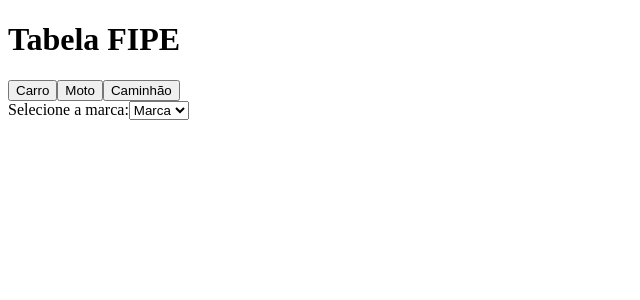
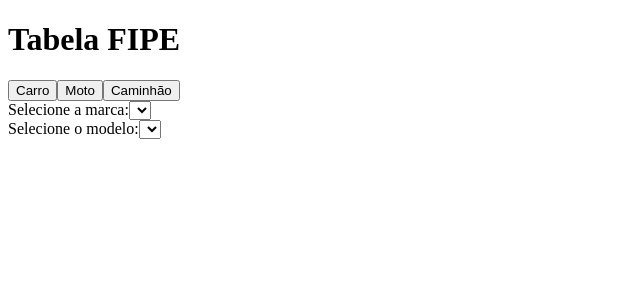
Before and after one commit to joaomaranhao/brazilian-vehicles-and-price, a Next.js app: page / in a window 1280 px wide. Shown: the top 300 px of the page, without its empty margins (0-640 px from the left). Built offline with nearby package versions, Linux system fonts and the light colour scheme.

Commit message:
feat: create getModels function

```diff
--- a/pages/index.tsx
+++ b/pages/index.tsx
@@ -3,25 +3,43 @@ import { NextPage } from 'next'
 import { useEffect, useState } from 'react'
 
 const Home: NextPage = () => {
-  const uri = 'https://parallelum.com.br/fipe/api/v1/'
+  const url = 'https://parallelum.com.br/fipe/api/v1/'
   const [vehicle, setVehicle] = useState(false)
   const [brands, setBrands] = useState([])
   const selectVehicle = (vehicle): void => {
     setVehicle(vehicle)
   }
+  const [brandCode, setBrandCode] = useState(undefined)
+  const [models, setModels] = useState([])
+  const [modelCode, setModelCode] = useState(undefined)
 
-  const getBrands = async (): Promise<void> => {
-    const response = await fetch(`${uri + vehicle}/marcas`)
-    const data = await response.json()
-    return setBrands([...data])
+  const http = async (request: RequestInfo): Promise<any> => {
+    const response = await fetch(request)
+    const body = await response.json()
+    return body
+  }
+
+  const getBrands = async (): Promise<any> => {
+    const brands = await http(`${url + vehicle}/marcas`)
+    return setBrands([...brands])
   }
 
   useEffect(() => {
     if (vehicle) {
       getBrands()
-      console.log(brands)
     }
   }, [vehicle])
+
+  const getModels = async (): Promise<any> => {
+    const models = await http(`${url + vehicle}/marcas/${brandCode}/modelos`)
+    return setModels([...models.modelos])
+  }
+
+  useEffect(() => {
+    if (brandCode) {
+      getModels()
+    }
+  }, [brandCode])
 
   return (
     <div>
@@ -39,13 +57,25 @@ const Home: NextPage = () => {
       <div className={vehicle ? 'block' : 'hidden'}>
         <label htmlFor="cars">Selecione a marca:</label>
 
-        <select name="cars" id="cars">
-          <option>Marca</option>
+        <select value={brandCode} onChange={(e) => setBrandCode(e.target.value)}>
+          <option></option>
           {brands.map((brand) => {
-            return <option value={brand.nome} key={brand.codigo}>{brand.nome}</option>
+            return <option value={brand.codigo} key={brand.codigo}>{brand.nome}</option>
           })}
         </select>
       </div>
+
+      <div className={models.length > 0 ? 'block' : 'hidden'}>
+        <label htmlFor="cars">Selecione o modelo:</label>
+
+        <select value={modelCode} onChange={(e) => setModelCode(e.target.value)}>
+          <option></option>
+          {models.map((model) => {
+            return <option value={model.codigo} key={model.codigo}>{model.nome}</option>
+          })}
+        </select>
+      </div>
+
     </div>
   )
 }
```
Also changed, not shown: .eslintrc.json.
